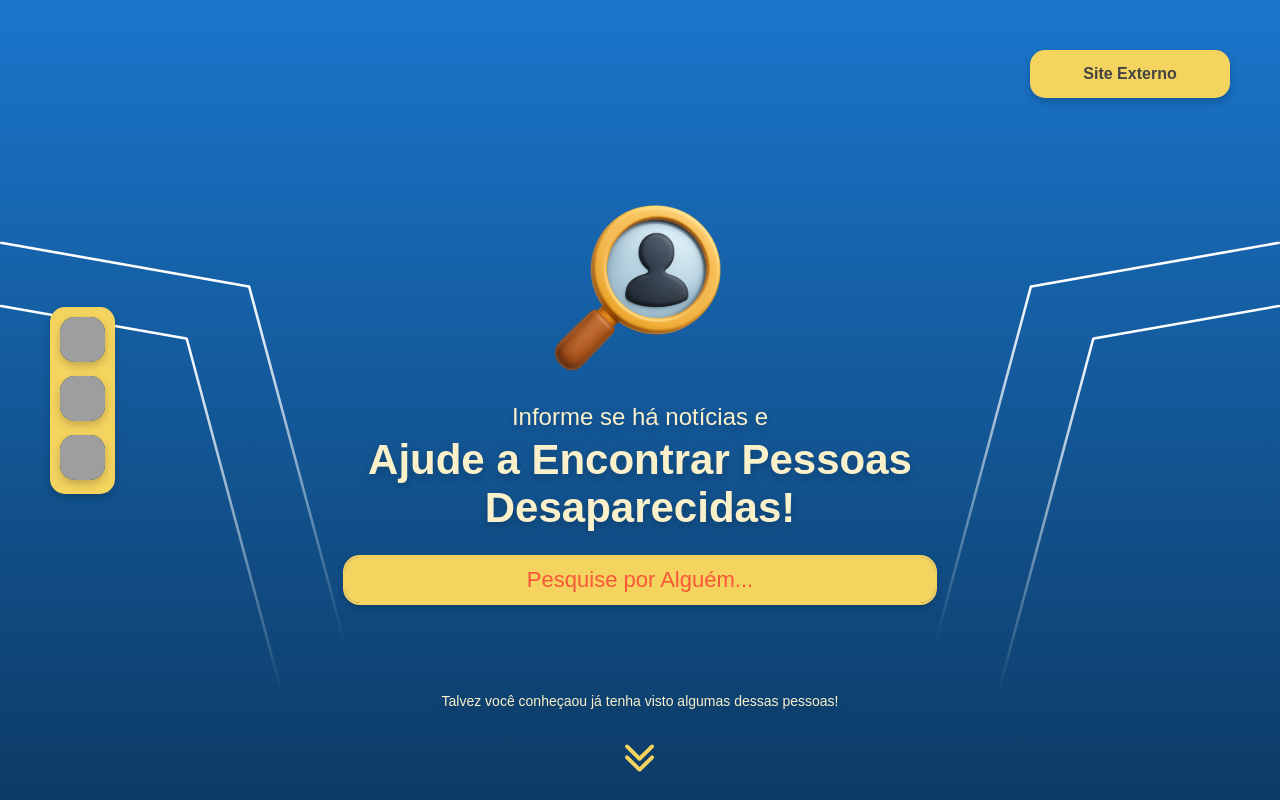
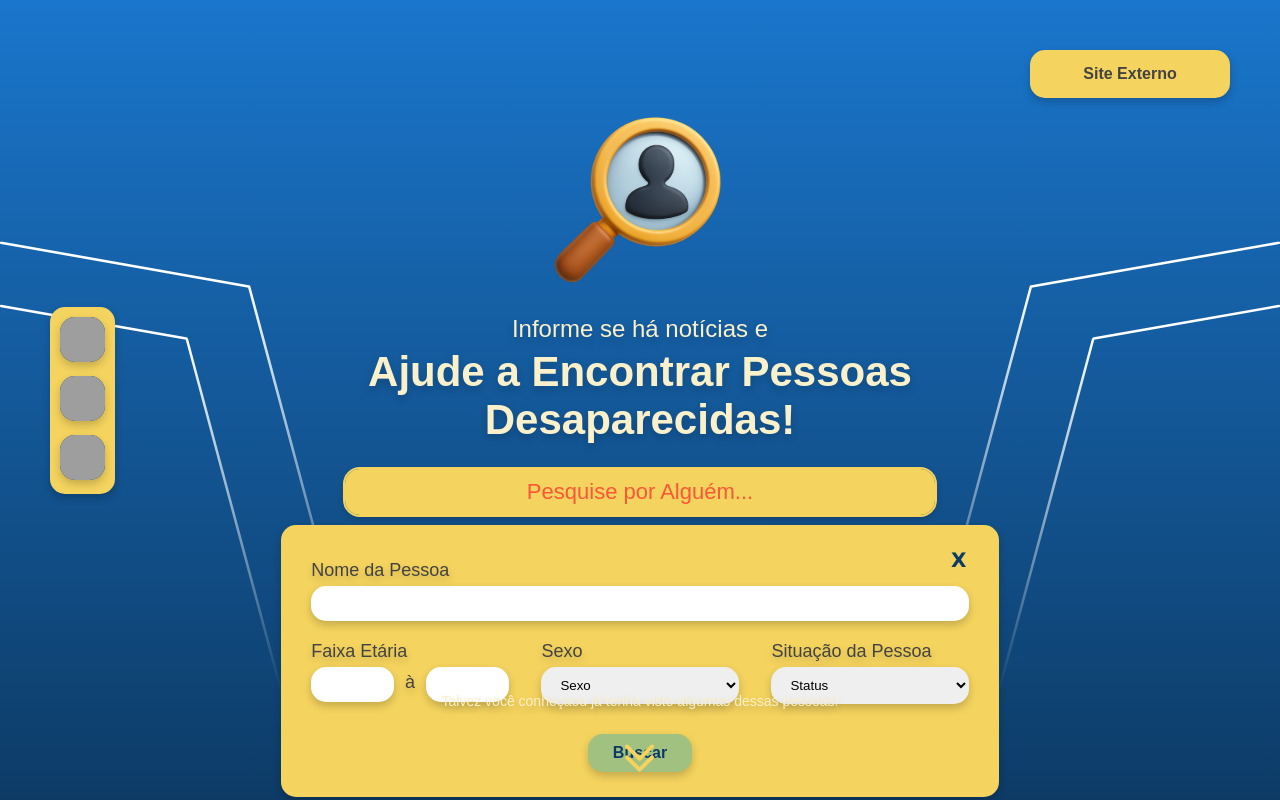
Before and after one commit to JoaoVictor-Noschang/projeto_buscas, a React (Vite) app: page / in a window 1280 px wide. Shown: the top 800 px of the page. Built offline with nearby package versions, Linux system fonts and the light colour scheme; grey boxes are pictures that could not be loaded; a web font is replaced by a local one.

Commit message:
adicionando componente para filtrar pesquisas

```diff
--- /dev/null
+++ b/src/components/InputPesquisa.css
@@ -0,0 +1,177 @@
+:root {
+    --cor01: #FAF0CA;
+    --cor02: #F4D35E;
+    --cor03: #EE964B;
+    --cor04: #F95738;
+    --cor05: #0D3B66;
+
+    --cor-wt: #f8f8f8;
+    --cor-gr01: #D9D9D9;
+    --cor-gr02: #434343;
+
+    --cor-rd: #9e2a2b;
+    --cor-gr: #a1c181;
+
+    --radius: 15px;
+    --shadow: 0px 4px 8px hsla(0, 0%, 0%, 0.2);
+}
+
+.inputs_pesquisa {
+    width: 100%;
+}
+
+.btn_pesquisa {
+    font-size: 1.375rem;
+    color: var(--cor04);
+
+    padding: 10px;
+    margin: 20px 0px 10px 0px;
+    width: 70%;
+    background: var(--cor02);
+    outline: 2px solid var(--cor02);
+
+    border-radius: var(--radius);
+    border: none;
+    box-shadow: var(--shadow);
+
+    cursor: pointer;
+
+    transition: width 0.15s;
+}
+
+.btn_pesquisa:hover {
+    width: 85%;
+
+    transition: width 0.15s;
+}
+
+/* Formulário para filtros de pesquisa */
+
+.form_busca {
+    width: 85%;
+    margin: auto;
+    padding: 25px 30px;
+
+    background: var(--cor02);
+    border-radius: var(--radius);
+    box-shadow: var(--shadow);
+
+    display: flex;
+    flex-direction: column;
+    justify-content: center;
+    align-items: center;
+    gap: 20px;
+
+    position: relative;
+}
+
+.form_busca p {
+    color: var(--cor-gr02);
+    font-size: 1.125rem;
+}
+
+.form_busca input,
+.form_busca select {
+    padding: 10px 15px;
+
+    border-radius: var(--radius);
+    border: none;
+    box-shadow: var(--shadow);
+}
+
+.close {
+    width: 30px;
+    height: 30px;
+
+    font-size: 1.25rem;
+    font-weight: bold;
+    font-family: Verdana, Geneva, Tahoma, sans-serif;
+    color: var(--cor05);
+
+    background: transparent;
+    border-radius: var(--radius);
+    border: none;
+
+    cursor: pointer;
+    position: absolute;
+    top: 20px;
+    right: 25px;
+}
+
+.close:hover {
+    font-size: 1.5rem;
+}
+
+.nome_pessoa {
+    width: 100%;
+    margin-top: 10px;
+
+    display: flex;
+    flex-direction: column;
+    gap: 5px;
+}
+
+.nome_pessoa p {
+    text-align: left;
+}
+
+.varios_inputs {
+    width: 100%;
+    display: flex;
+    flex-direction: row;
+    justify-content: space-between;
+}
+
+.label_part {
+    display: block;
+
+    width: 30%;
+}
+
+.label_part p {
+    text-align: left;
+    margin-bottom: 5px;
+}
+
+.label_part select {
+    width: 100%;
+}
+
+.faixa_eta {
+
+    display: flex;
+    flex-direction: row;
+    gap: 10px;
+    justify-content: space-between;
+    align-items: center;
+}
+
+.faixa_eta input {
+    width: 42%;
+}
+
+.btn_sub {
+    margin-top: 10px;
+    padding: 10px 25px;
+
+    background: var(--cor-gr);
+    border-radius: var(--radius);
+    border: none;
+    box-shadow: var(--shadow);
+
+    font-size: 1rem;
+    font-weight: bold;
+    color: var(--cor05);
+}
+
+.btn_sub:hover {
+    outline: 2px solid #2b83d6;
+
+    transform: translateY(-1px);
+    cursor: pointer;
+}
+
+.btn_sub:active {
+    background: var(--cor-gr01);
+    transform: translateY(1px);
+}
--- /dev/null
+++ b/src/components/InputPesquisa.jsx
@@ -0,0 +1,47 @@
+import './InputPesquisa.css';
+
+
+function InputPersquisa () {
+    return (
+        <section className='inputs_pesquisa'>
+            <button className='btn_pesquisa'>Pesquise por Alguém...</button>
+
+            <section className='form_busca'>
+                <button className='close'>X</button>
+                <label className='nome_pessoa'>
+                    <p>Nome da Pessoa</p>
+                    <input className='input_busca' type="text" />
+                </label>
+                <section className='varios_inputs'>
+                    <label className='label_part'>
+                        <p>Faixa Etária</p>
+                        <aside className='faixa_eta'>
+                            <input className='input_busca' type="number" />
+                            <p>à</p>
+                            <input className='input_busca' type="number" />
+                        </aside>
+                    </label>
+                    <label className='label_part'>
+                        <p>Sexo</p>
+                        <select className='input_busca'>
+                            <option value="0">Sexo</option>
+                            <option value="1">Maculino</option>
+                            <option value="2">Feminino</option>
+                        </select>
+                    </label>
+                    <label className='label_part'>
+                        <p>Situação da Pessoa</p>
+                        <select className='input_busca'>
+                            <option value="0">Status</option>
+                            <option value="1">Desaparecido</option>
+                            <option value="2">Encontrado</option>
+                        </select>
+                    </label>
+                </section>
+                <button className='btn_sub'>Buscar</button>
+            </section>
+        </section>
+    )
+}
+
+export default InputPersquisa;
--- a/src/components/SectionHome.css
+++ b/src/components/SectionHome.css
@@ -120,30 +120,7 @@ body {
     font-size: 2.625rem;
 }
 
-.titulos button {
-    font-size: 1.375rem;
-    color: var(--cor04);
 
-    padding: 10px;
-    margin: 20px 0px 10px 0px;
-    width: 70%;
-    background: var(--cor02);
-    outline: 2px solid var(--cor02);
-
-    border-radius: var(--radius);
-    border: none;
-    box-shadow: var(--shadow);
-
-    cursor: pointer;
-
-    transition: width 0.15s;
-}
-
-.titulos button:hover {
-    width: 85%;
-
-    transition: width 0.15s;
-}
 
 .titulo_prox_sess {
     position: absolute;
--- a/src/components/SectionHome.jsx
+++ b/src/components/SectionHome.jsx
@@ -4,6 +4,8 @@ import Arrow from '../assets/dub_arrow.svg';
 import LogoLupa from '../assets/lupa_busca_01.svg';
 import DetEsqu from '../assets/det_esqu.svg';
 import DetDir from '../assets/det_dir.svg';
+
+import InputPersquisa from './InputPesquisa';
 
 function SectionHome() {
     return (
@@ -25,7 +27,9 @@ function SectionHome() {
                     <section className='titulos'>
                         <p>Informe se há notícias e</p>
                         <h1>Ajude a Encontrar Pessoas Desaparecidas!</h1>
-                        <button className='pesquisa'>Pesquise por Alguém...</button>
+
+                        <InputPersquisa />
+
                     </section>
                     <section className='titulo_prox_sess'>
                         <p>Talvez você conheçaou já tenha visto algumas dessas pessoas!</p>
--- a/src/index.css
+++ b/src/index.css
@@ -1,11 +1,21 @@
 @import url('https://fonts.googleapis.com/css2?family=PT+Sans+Caption:wght@400;700&display=swap');
+
 :root {
-    --cor01: #F6DE26;
-    --cor02: #F1BA0A;
-    --cor03: #A70B0B;
-    --cor04: #850A0A;
-    --cor05: #372B2B;
-    --cor06: #D9D9D9;
+    --cor01: #FAF0CA;
+    --cor02: #F4D35E;
+    --cor03: #EE964B;
+    --cor04: #F95738;
+    --cor05: #0D3B66;
+
+    --cor-wt: #f8f8f8;
+    --cor-gr01: #D9D9D9;
+    --cor-gr02: #434343;
+
+    --cor-rd: #9e2a2b;
+    --cor-gr: #a1c181;
+
+    --radius: 15px;
+    --shadow: 0px 4px 8px hsla(0, 0%, 0%, 0.2);
 
     --font-pd: 'PT Sans Caption', sans-serif;
 }
```
